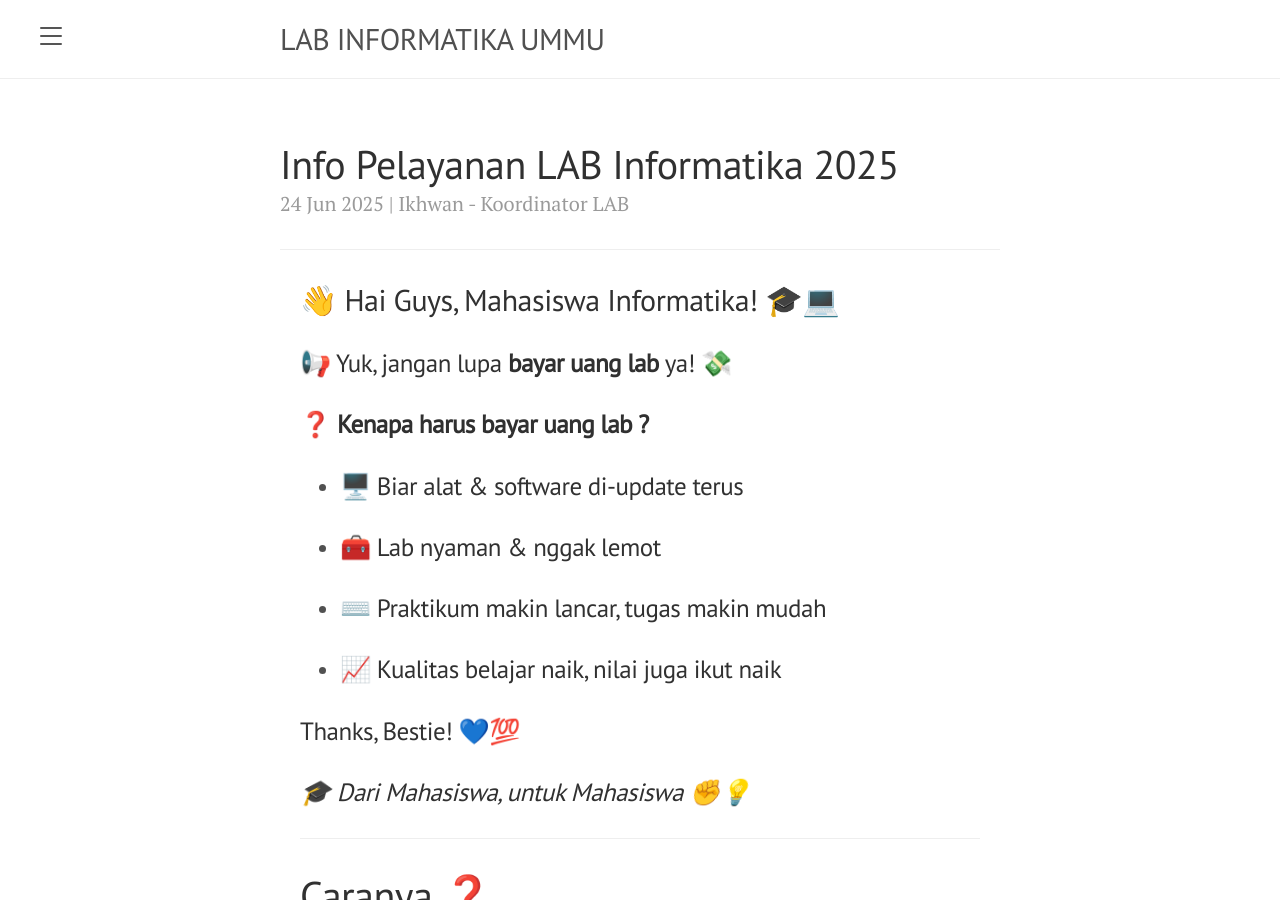
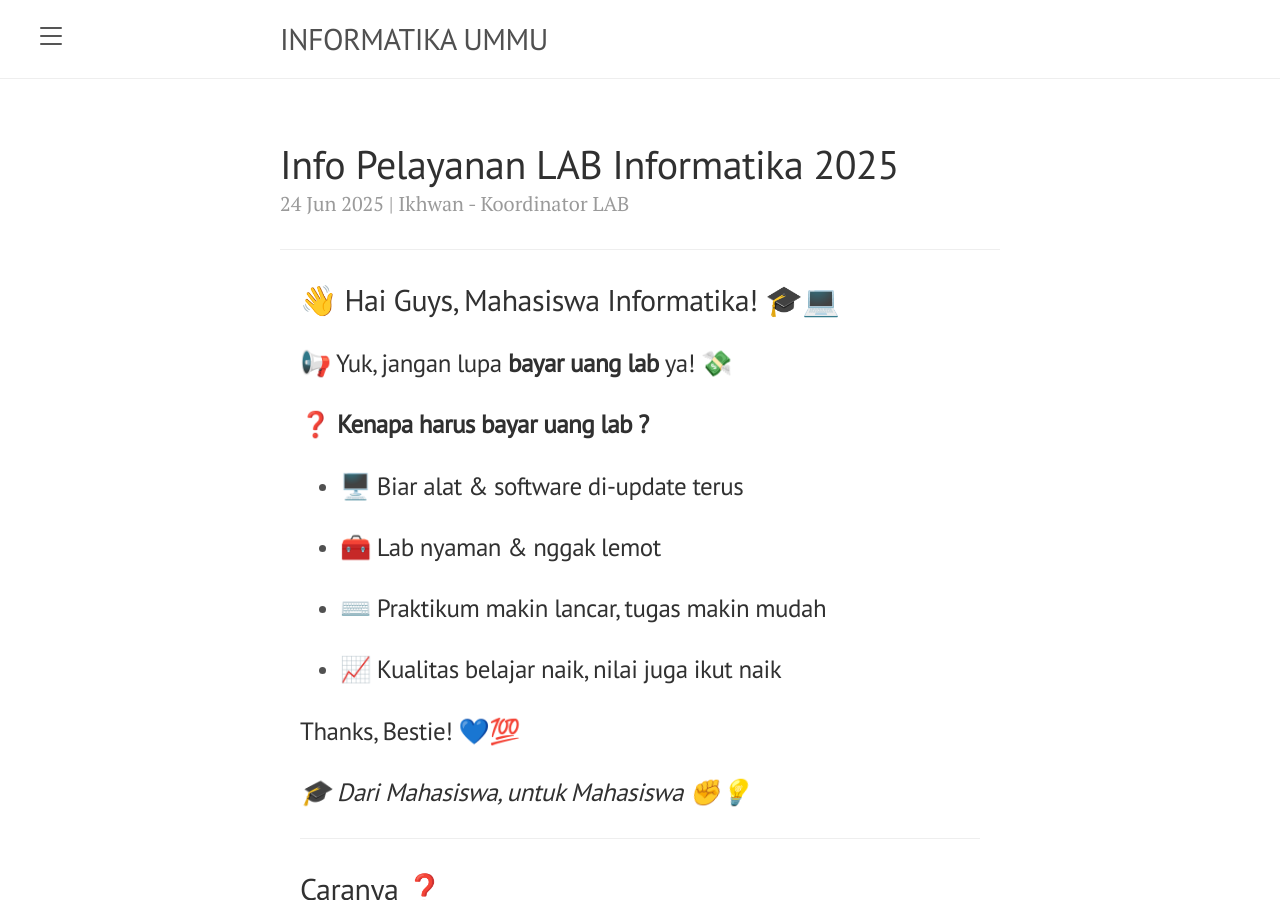
Before and after one commit to infoummu/lab, a Jekyll site: the page built from _posts/2025-06-24-lab-informatika-2025.md, in a window 1280 px wide and 900 px high. Built offline with Jekyll 4.4.1, drawn with Linux system fonts in a browser that asks for light colours.

```diff
--- a/_config.yml
+++ b/_config.yml
@@ -1,5 +1,5 @@
 # Setup
-title:               LAB INFORMATIKA UMMU
+title:               INFORMATIKA UMMU
 tagline:             ''
 # tagline:             'Page Of LAB Informatika UMMU'
 description:         'Halaman Informasi Untuk Pelayanan LAB Prodi Informatika UMMU Ternate Malut.'
--- a/_includes/sidebar.html
+++ b/_includes/sidebar.html
@@ -26,13 +26,13 @@
     {% endfor %}
 
     <!-- <a class="sidebar-nav-item" href="{{ site.github.repo }}/archive/v{{ site.version }}.zip">Download</a> -->
-    <a class="sidebar-nav-item" href="https://github.com/infoummu/kp2023/">kp2023 on GitHub</a>
+    <a class="sidebar-nav-item" href="https://github.com/infoummu/lab/">on GitHub</a>
     <!-- <span class="sidebar-nav-item">Currently v{{ site.version }}</span> -->
   </nav>
 
   <div class="sidebar-item">
     <p>
-      &copy; KP {{ site.time | date: '%Y' }} Informatika UMMU.
+      &copy; LAB Informatika UMMU - {{ site.time | date: '%Y' }}.
     </p>
   </div>
 
--- a/_layouts/default.html
+++ b/_layouts/default.html
@@ -13,7 +13,7 @@
       <div class="masthead">
         <div class="container">
           <h2 class="masthead-title">
-            <a href="{{ site.baseurl }}/kp2023/" title="Home">{{ site.title }}</a>
+            <a href="{{ site.baseurl }}/lab/" title="Home">{{ site.title }}</a>
             <small>{{ site.tagline }}</small>
           </h2>
         </div>
--- a/_layouts/post.html
+++ b/_layouts/post.html
@@ -1,6 +1,6 @@
 ---
 layout: default
-author: Koordinator KP 2023
+author: Koordinator LAB
 ---
 
 <div class="post">
--- a/_posts/2025-06-24-lab-informatika-2025.md
+++ b/_posts/2025-06-24-lab-informatika-2025.md
@@ -59,24 +59,24 @@ author: Ikhwan - Koordinator LAB
             <h3><I>🎓 Dari Mahasiswa, untuk Mahasiswa ✊💡</I></h3>
             <hr>
     <!-- ********************************** -->
-            <h1>Caranya ❓</h1>
+            <h2>Caranya ❓</h2>
 			<ul class="timeline">
 				<li>
-					<h2> 🏃‍♂️ <B>Cus ke Biro Keuangan</B>, ambil slipnya, lalu langsung <B>transfer ke Bank BTN</B> yaa.</h2>
+					<h3> 🏃‍♂️ <B>Cus ke Biro Keuangan</B>, ambil slipnya, lalu langsung <B>transfer ke Bank BTN</B> yaa.</h3>
 				</li>
                 <li>
-                    <h2> 📄 <B>Fotokopi slip-nya</B>, terus <B>validasi ke Pak Ikhwan</B>. Yang asli? Disimpen aja baik-baik.</h2>
+                    <h3> 📄 <B>Fotokopi slip-nya</B>, terus <B>validasi ke Pak Ikhwan</B>. Yang asli? Disimpen aja baik-baik.</h3>
                 </li>
 				<li>
-					<h2> ✍️ Di belakang slip fotokopian, tulis: <B>NPM, Nama, dan Semester</B>. Biar nggak bingung siapa yang bayar 😅</h2>
+					<h3> ✍️ Di belakang slip fotokopian, tulis: <B>NPM, Nama, dan Semester</B>. Biar nggak bingung siapa yang bayar 😅</h3>
 				</li>
                 <li>
-					<h2> 📲 <B>Isi form online</B> dan <B>upload slip yang udah divalidasi</B>. Jangan lupa dicek ulang sebelum submit!,  <a href="https://forms.gle/qVQQxYQQ3EYJS3xu8" target="_blank">Link Isi Form</a></h2>
+					<h3> 📲 <B>Isi form online</B> dan <B>upload slip yang udah divalidasi</B>. Jangan lupa dicek ulang sebelum submit!,  <a href="https://forms.gle/qVQQxYQQ3EYJS3xu8" target="_blank">Link Isi Form</a></h3>
 				</li>
                 <li>
-					<h2> 🖊️ Terakhir, <B>tanda tangan berita acara</B> untuk semua mata kuliah *<b>praktikum</b> ke <B>Pak Ikhwan</B> ya. Wajib ini!</h2>
+					<h3> 🖊️ Terakhir, <B>tanda tangan berita acara</B> untuk semua mata kuliah *<b>praktikum</b> ke <B>Pak Ikhwan</B> ya. Wajib ini!</h3>
 				</li>
-                <li><h2>Selesai...  END</h2></li>
+                <li><h3>Selesai...  END</h3></li>
 			</ul>
 		</div>
 	</div>
```
